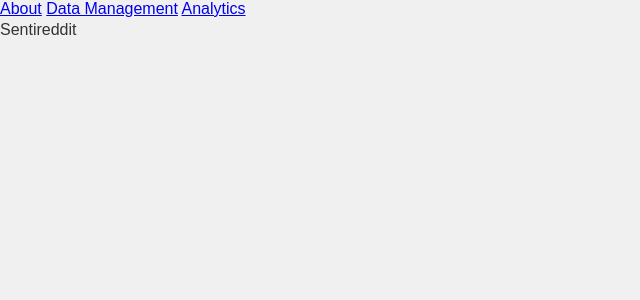
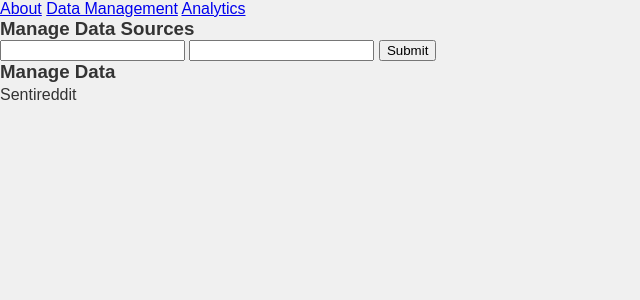
Before and after one commit to casrar/Sentireddit, a Flask app: page /data_management in a window 1280 px wide. Shown: the top 300 px of the page, without its empty margins (0-640 px from the left). Run offline with Flask 3, Linux system fonts and the light colour scheme; data that the repository does not hold is empty; parts of the project's set-up code (start-up, migrations or seed data) failed here and were passed over.

Commit message:
getting context passed to data_management

```diff
--- a/src/sentireddit.py
+++ b/src/sentireddit.py
@@ -1,4 +1,4 @@
-from flask import Flask, render_template
+from flask import Flask, render_template, request
 import requests
 from dotenv import dotenv_values
 import datetime
@@ -16,17 +16,26 @@ auth_token = response['token']
 
 app = Flask(__name__)
 
-@app.route('/')
+@app.route('/',methods=['GET'])
 def index():
     return render_template('index.html')
 
-@app.route('/about')
+@app.route('/about', methods=['GET'])
 def about():
     return render_template('index.html')
 
-@app.route('/data_management')
+@app.route('/data_management', methods=['POST', 'GET'])
 def data_management():
-    return render_template('data_management.html')
+    response = requests.get('http://127.0.0.1:8090/api/collections/data_source/records').json()
+    context = {}
+    context['data_sources'] = response['items']
+    response = requests.get('http://127.0.0.1:8090/api/collections/data/records').json()
+    context['data'] = response['items']
+
+    if request.method == 'POST':
+        print('post')
+
+    return render_template('data_management.html', context=context)
 
 @app.route('/analytics')
 def analytics():
--- a/src/templates/data_management.html
+++ b/src/templates/data_management.html
@@ -7,7 +7,29 @@
 {{ super() }}
 {% endblock %}
 {% block content %}
-
+<div class="flex flex-row">
+    <!-- Data Source Section -->
+    <div>
+        <h3>Manage Data Sources</h3>
+        <form>
+            <label for="subreddit"></label>
+            <input type="text" id="subreddit" name="subreddit">
+            <label for="searchterm"></label>
+            <input type="text" id="searchterm" name="searchterm">
+            <input type="submit" value="Submit">
+        </form>
+        <div>
+            <!-- {{ context['data_sources']}} -->
+        </div>
+    </div>
+    <!-- Data Section -->
+    <div>
+        <h3>Manage Data</h3>
+        <div>
+            <!-- {{ context['data']}} -->
+        </div>
+    </div>
+</div>
 {% endblock %}
 {% block footer %}
 {{ super() }}
```
